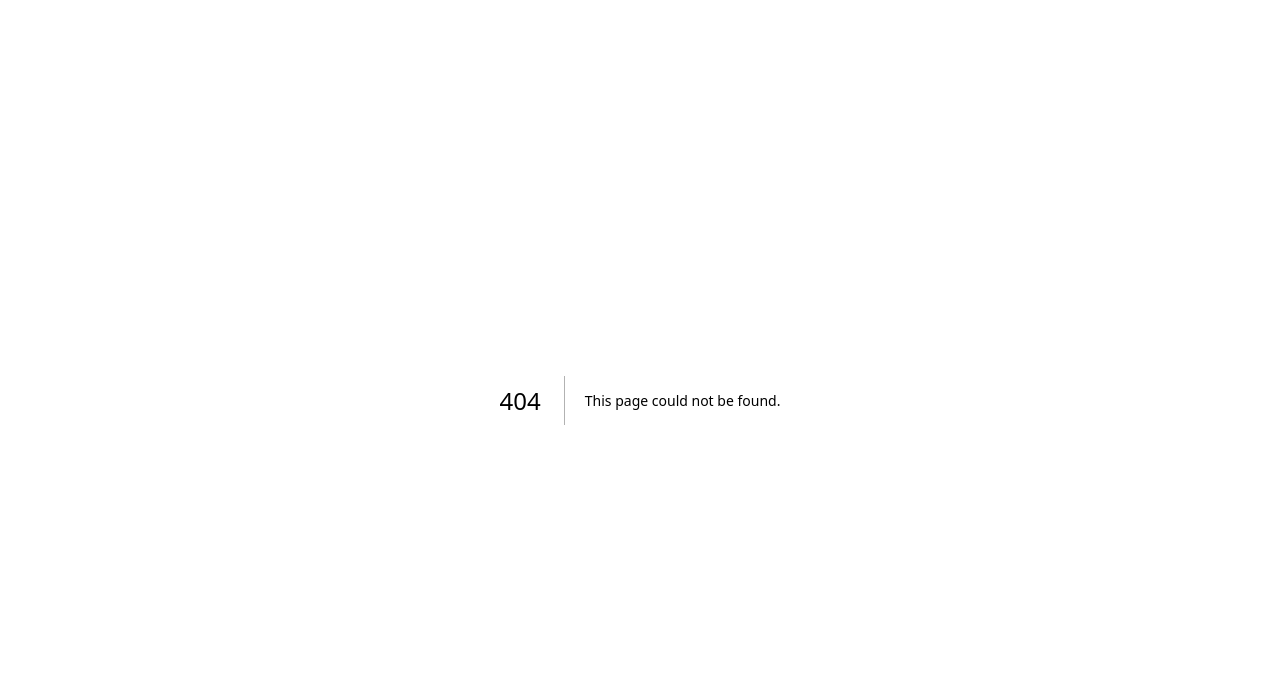
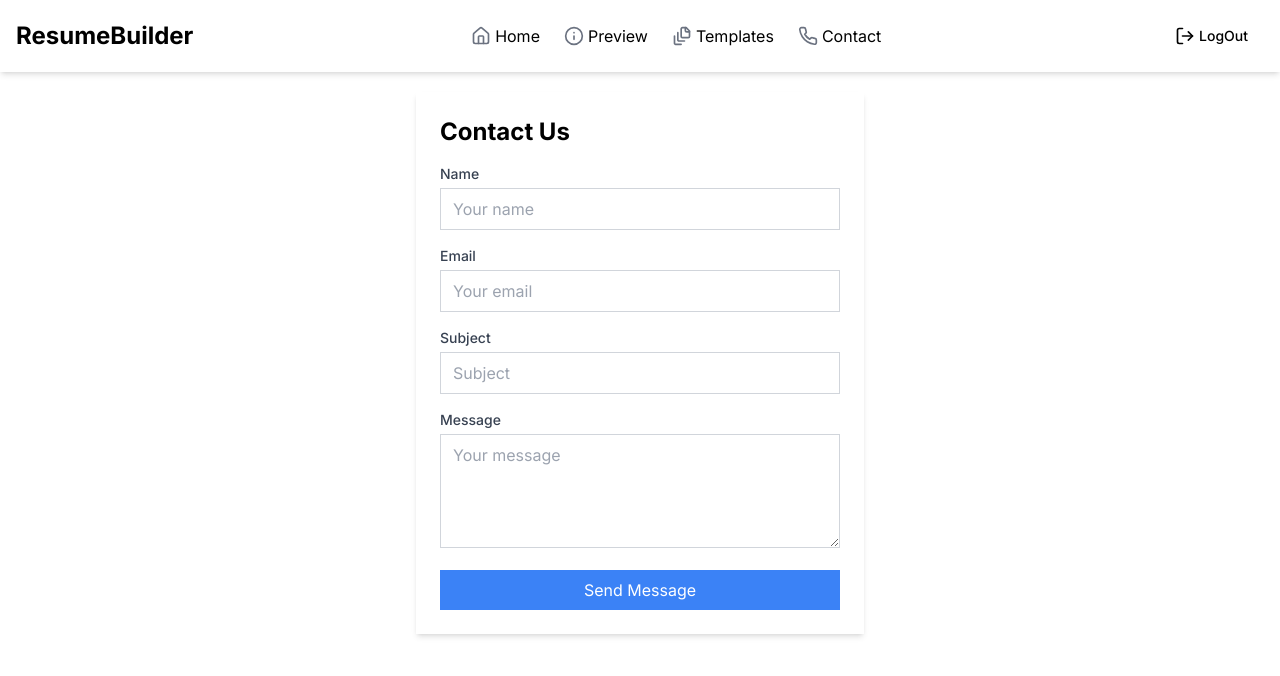
Before and after one commit to RaziBN/AI-Resume-Builder, a Next.js app: page /resume/contact in a window 1280 px wide. Before the commit this address had no page. Shown: the top 676 px of the page. Built offline with nearby package versions, Linux system fonts and the light colour scheme.

Commit message:
Preview and Contact us page added

```diff
--- /dev/null
+++ b/src/app/resume/contact/page.tsx
@@ -0,0 +1,62 @@
+import React from "react";
+
+const ContactForm = () => {
+  return (
+    <div className="max-w-md mx-auto p-6 bg-white shadow-md rounded-md mt-5">
+      <h2 className="text-2xl font-bold mb-4">Contact Us</h2>
+      <form>
+        <div className="mb-4">
+          <label className="block text-sm font-medium text-gray-700 mb-1">
+            Name
+          </label>
+          <input
+            type="text"
+            className="w-full px-3 py-2 border border-gray-300 rounded-md"
+            placeholder="Your name"
+            required
+          />
+        </div>
+        <div className="mb-4">
+          <label className="block text-sm font-medium text-gray-700 mb-1">
+            Email
+          </label>
+          <input
+            type="email"
+            className="w-full px-3 py-2 border border-gray-300 rounded-md"
+            placeholder="Your email"
+            required
+          />
+        </div>
+        <div className="mb-4">
+          <label className="block text-sm font-medium text-gray-700 mb-1">
+            Subject
+          </label>
+          <input
+            type="text"
+            className="w-full px-3 py-2 border border-gray-300 rounded-md"
+            placeholder="Subject"
+          />
+        </div>
+        <div className="mb-4">
+          <label className="block text-sm font-medium text-gray-700 mb-1">
+            Message
+          </label>
+          <textarea
+            className="w-full px-3 py-2 border border-gray-300 rounded-md"
+            placeholder="Your message"
+            rows={4}
+            required
+          ></textarea>
+        </div>
+        <button
+          type="submit"
+          className="w-full bg-blue-500 text-white py-2 px-4 rounded-md hover:bg-blue-600 transition-colors"
+        >
+          Send Message
+        </button>
+      </form>
+    </div>
+  );
+};
+
+export default ContactForm;
--- /dev/null
+++ b/src/app/resume/preview/page.tsx
@@ -0,0 +1,7 @@
+import React from "react";
+
+const PreviewPage = () => {
+  return <div>PreviewPage</div>;
+};
+
+export default PreviewPage;
--- a/src/components/auth/RegisterForm.tsx
+++ b/src/components/auth/RegisterForm.tsx
@@ -49,7 +49,7 @@
       <div className="grid w-full items-center gap-4">
         {error && <p className="text-red-500 text-sm">{error}</p>}
         <div className="flex flex-col space-y-1.5">
-          <Label htmlFor="name">Full Name</Label>
+          <Label htmlFor="name">First Name</Label>
           <Input
             id="firstName"
             type="text"
@@ -60,7 +60,7 @@
           />
         </div>
         <div className="flex flex-col space-y-1.5">
-          <Label htmlFor="name">Full Name</Label>
+          <Label htmlFor="name">Last Name</Label>
           <Input
             id="lastName"
             type="text"
--- a/src/components/header/headerData.ts
+++ b/src/components/header/headerData.ts
@@ -11,16 +11,16 @@
     href: "/resume/preview",
     icon: "InfoIcon",
   },
-  // {
-  //   title: "Templates",
-  //   href: "/resume/templates",
-  //   icon: "FileStack",
-  // },
-  // {
-  //   title: "Contact",
-  //   href: "/resume/Contact",
-  //   icon: "PhoneIcon",
-  // },
+  {
+    title: "Templates",
+    href: "/resume/templates",
+    icon: "FileStack",
+  },
+  {
+    title: "Contact",
+    href: "/resume/contact",
+    icon: "PhoneIcon",
+  },
 ];
 
 export default navItems;
```
Also changed, not shown: src/app/resume/templates/page.tsx (added).
